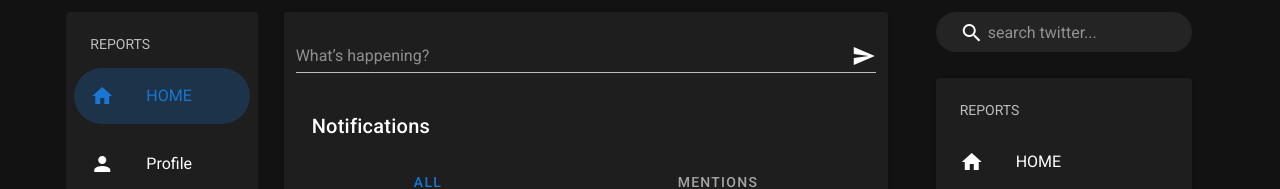
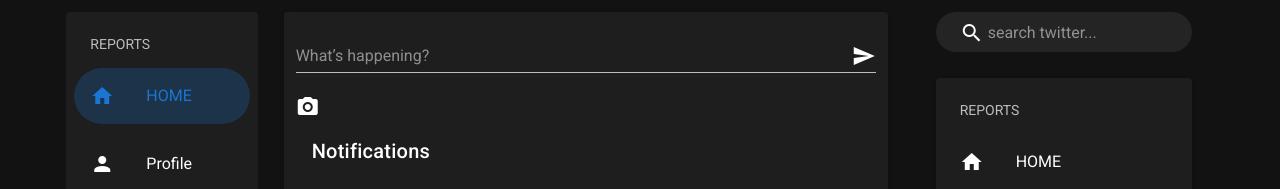
Before and after one commit to ma-ryu/Like-twitter, a Nuxt app: page / in a window 1280 px wide. Shown: the top 189 px of the page. Built offline with nearby package versions, Linux system fonts and the light colour scheme; no server answers; the database is empty.

Commit message:
ファイルアップ用のボタンを設置　機能未実装

```diff
--- a/components/timeline.vue
+++ b/components/timeline.vue
@@ -6,6 +6,10 @@
       append-icon="mdi-send"
       @click:append="addPost"
     ></v-text-field>
+    <label>
+      <v-icon>mdi-camera</v-icon>
+      <input type="file" class="file" @click="fileUp" />
+    </label>
     <v-card-title>Notifications</v-card-title>
     <v-tabs v-model="tab" background-color="transparent" grow>
       <v-tab v-for="item in items" :key="item">{{ item }}</v-tab>
@@ -62,8 +66,15 @@
           this.newPost = null
         })
     },
+    fileUp() {
+      window.alert('ファイルをアップします。')
+    },
   },
 }
 </script>
 
-<style></style>
+<style>
+.file {
+  display: none;
+}
+</style>
```
